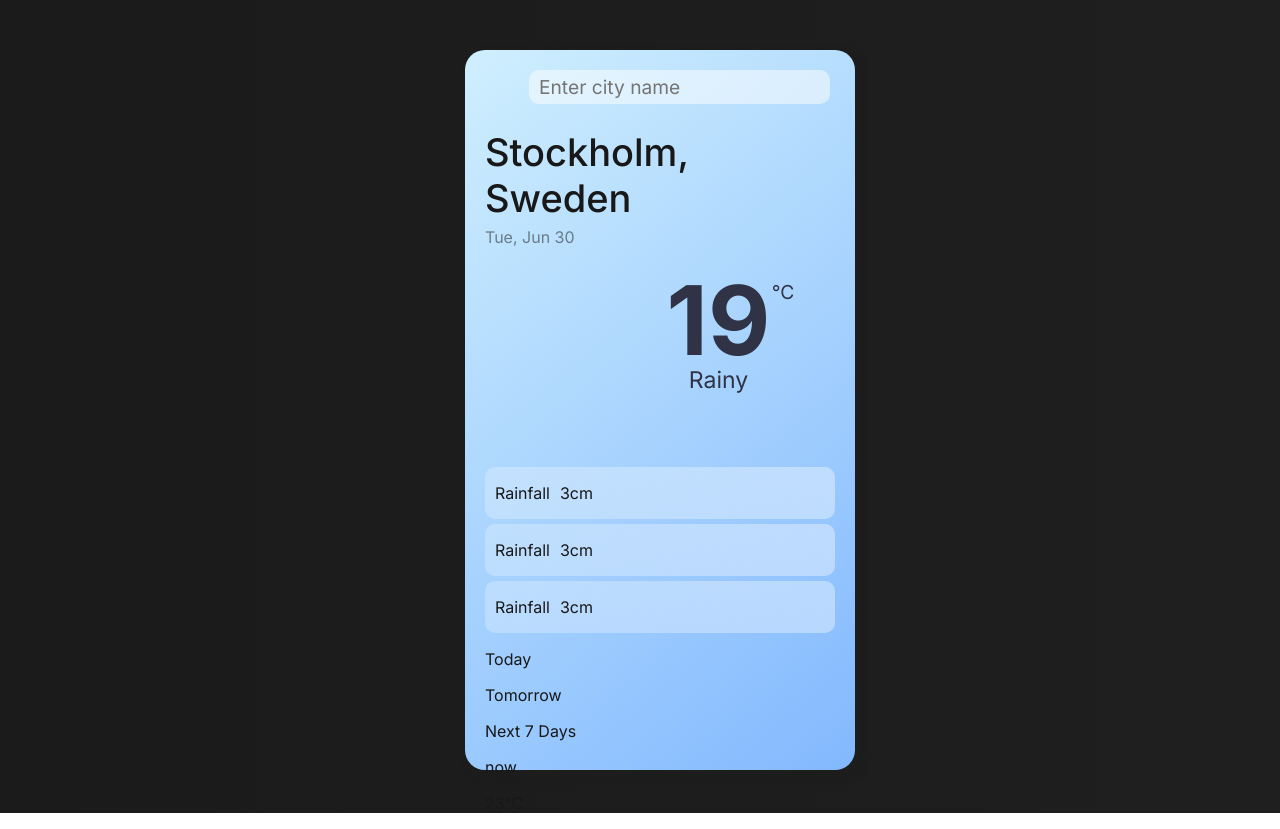
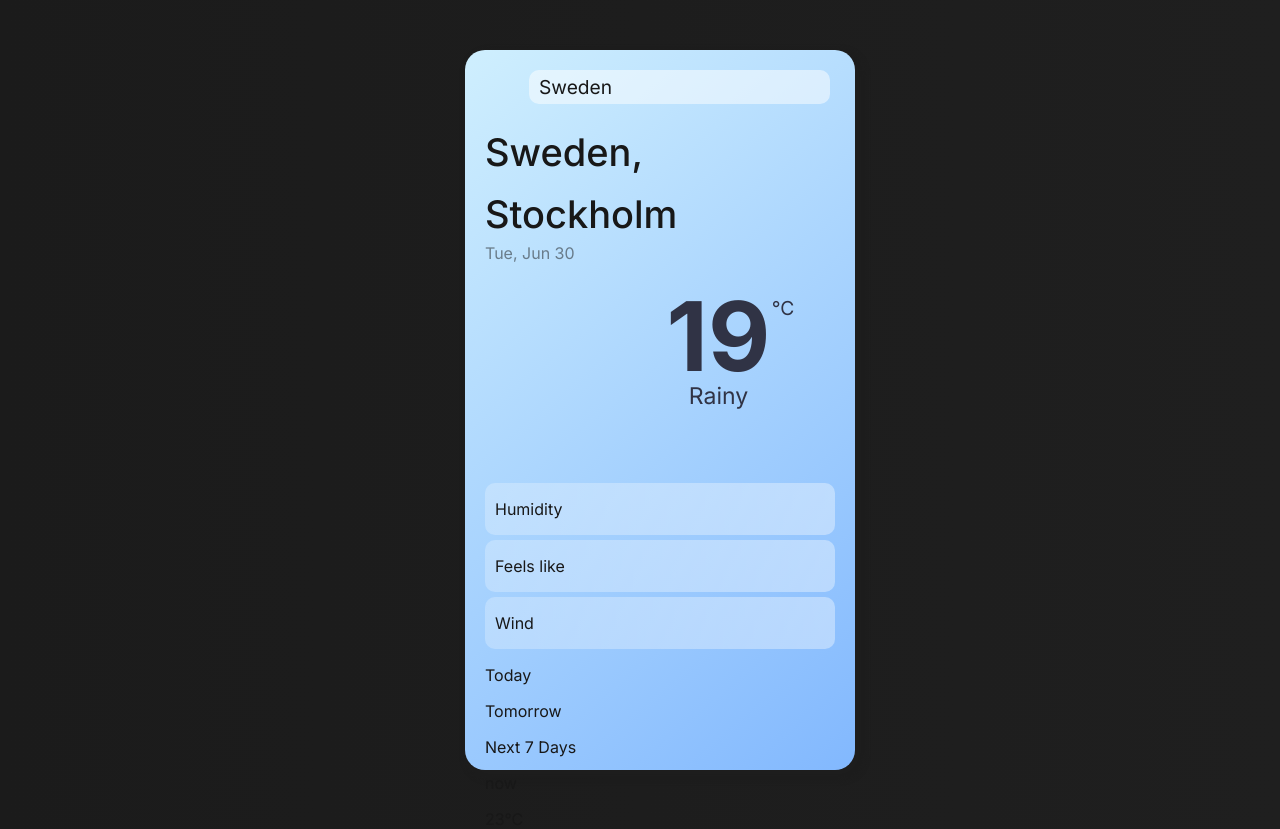
Before and after one commit to pepse3000/weather-app, a website built with webpack: page src/index.html in a window 1280 px wide. Built offline with nearby package versions, Linux system fonts and the light colour scheme; files whose address does not match are found by name.

Commit message:
structure fix, added new ids to objects

```diff
--- a/src/index.html
+++ b/src/index.html
@@ -6,45 +6,46 @@
   <title>Weather App</title>
 </head>
 <body>
-  <div class="container">
+  <div class="container day">
     <div class="search-input">
       <div class="img-holder"></div>
-      <input type="text" id="search-input" placeholder="Enter city name">
+      <input type="text" id="search-input" value="Sweden" placeholder="Enter city name">
     </div>
     <div class="weather-info">
-      <h1>Stockholm, Sweden</h1>
-      <p class="low-opacity">Tue, Jun 30</p>
+      <h1 id="country">Sweden,</h1>
+      <h1 id="city">Stockholm</h1>
+      <p class="low-opacity" id="date">Tue, Jun 30</p>
       <div class="temperature-info">
-        <div class="img-holder"></div>
+        <div id="weather-icon" class="img-holder"></div>
         <div class="weather-text">
-          <div class="temperature">19</div>
+          <div class="temperature font-day">19</div>
           <div class="status">Rainy</div>
           <p>°C</p>
         </div>
       </div>
       <div class="weather-description">
-        <div class="info-row">
+        <div id="dew" class="info-row">
           <div class="img-holder"></div>
-          <p>Rainfall</p>
-          <p>3cm</p>
+          <p>Humidity</p>
+          <p></p>
         </div>
-        <div class="info-row">
+        <div id="wind" class="info-row">
           <div class="img-holder"></div>
-          <p>Rainfall</p>
-          <p>3cm</p>
+          <p>Feels like</p>
+          <p></p>
         </div>
-        <div class="info-row">
+        <div id="humidity" class="info-row">
           <div class="img-holder"></div>
-          <p>Rainfall</p>
-          <p>3cm</p>
+          <p>Wind</p>
+          <p></p>
         </div>
       </div>
     </div>
     <div class="forecast-info">
       <div class="day-selector">
-        <p>Today</p>
-        <p>Tomorrow</p>
-        <p>Next 7 Days</p>
+        <p id="today">Today</p>
+        <p id="tomorrow">Tomorrow</p>
+        <p id="next7">Next 7 Days</p>
       </div>
       <div class="by-hour-forecast">
         <div class="hour-element">
```
